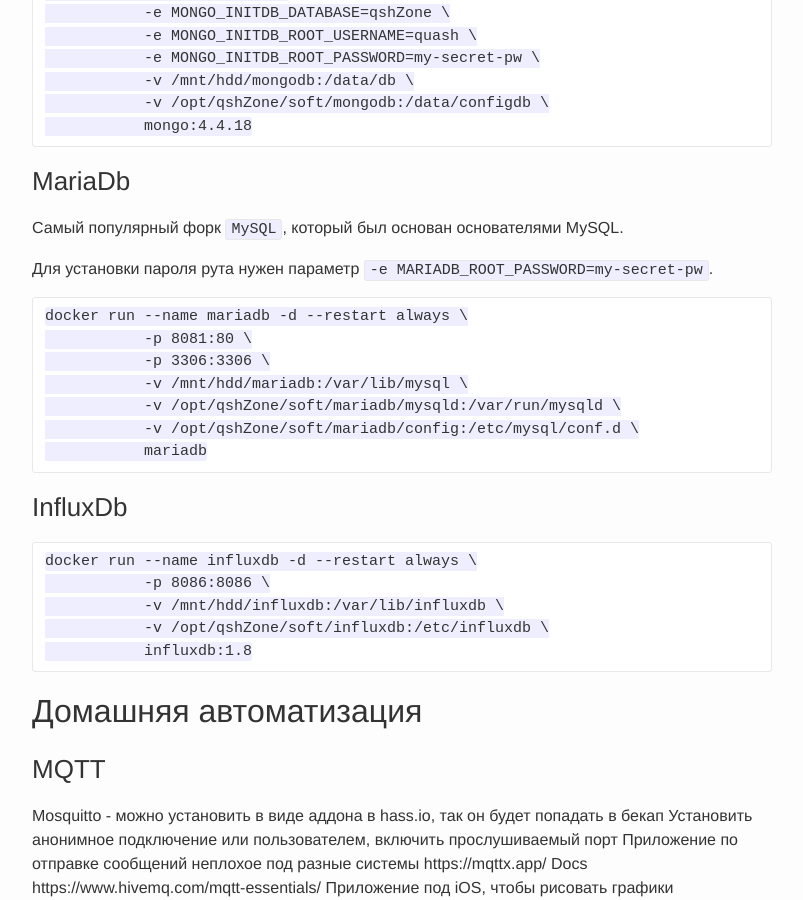
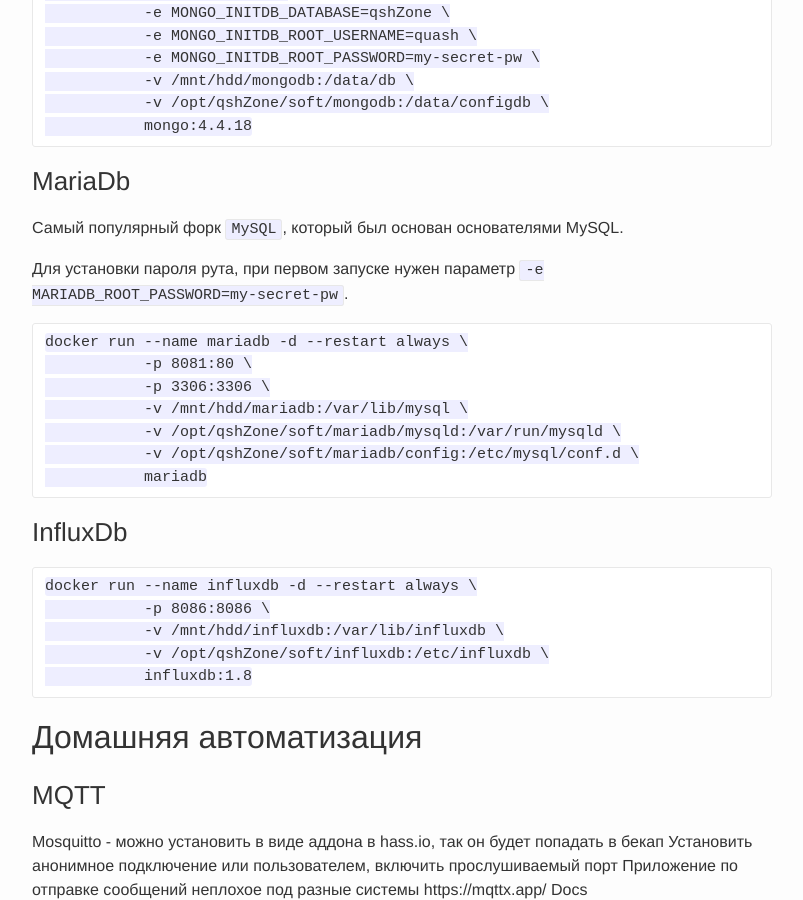
Before and after one commit to qshZone/qshzone.github.io, a Jekyll site: the page built from _posts/2022-08-23-rpi-docker-server.md, in a window 1280 px wide and 900 px high, scrolled down 6843 px. Shown: the whole window, without its empty margins (238-1041 px from the left). Built offline with Jekyll 4.4.1, drawn with Linux system fonts in a browser that asks for light colours.

Commit message:
Дополнил статьи

````diff
--- a/_posts/2022-08-23-rpi-docker-server.md
+++ b/_posts/2022-08-23-rpi-docker-server.md
@@ -253,7 +253,7 @@ docker run --name mongo -d --restart always \
 
 Самый популярный форк `MySQL`, который был основан основателями MySQL.
 
-Для установки пароля рута нужен параметр `-e MARIADB_ROOT_PASSWORD=my-secret-pw`.
+Для установки пароля рута, при первом запуске нужен параметр `-e MARIADB_ROOT_PASSWORD=my-secret-pw`.
 
 ```
 docker run --name mariadb -d --restart always \
````
Also changed, not shown: go-links.md (+2 -0 lines).
